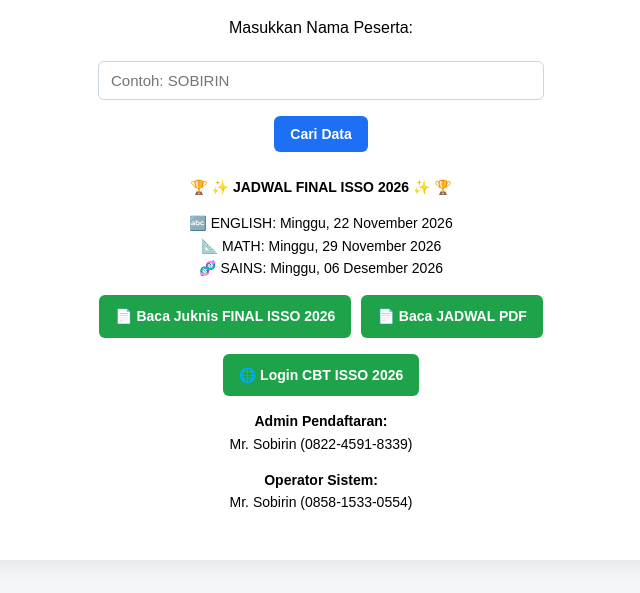
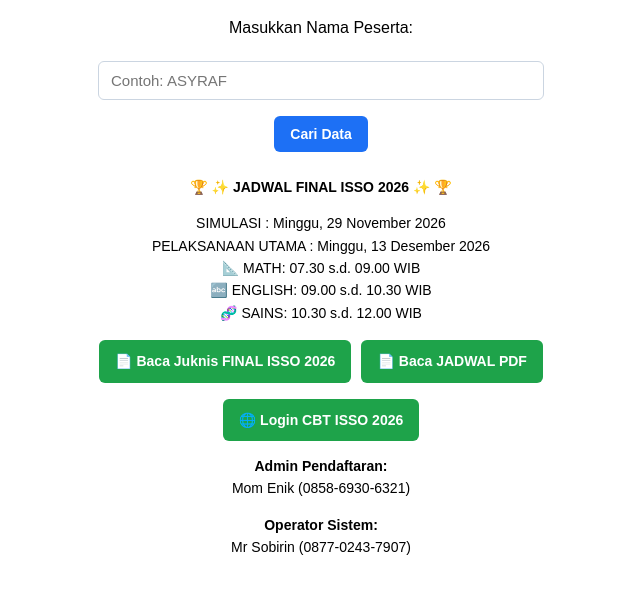
Before and after one commit to elmasrury/final-isso-2026, a plain HTML site: page index.html in a window 1280 px wide. Shown: the part 165-758 px from the top of the page, without its empty margins (319-959 px from the left). Drawn offline with Linux system fonts and the light colour scheme.

Commit message:
index.html

```diff
--- a/index.html
+++ b/index.html
@@ -58,7 +58,7 @@
     <h1 class="title"><span>I</span><span>S</span><span>S</span><span>O</span> - 2026</h1>
 
     <p>Masukkan Nama Peserta:</p>
-    <input type="text" id="keyword" placeholder="Contoh: SOBIRIN" />
+    <input type="text" id="keyword" placeholder="Contoh: ASYRAF" />
     <div class="btn-group">
       <button class="btn-blue" onclick="cariData()">Cari Data</button>
     </div>
@@ -67,9 +67,11 @@
 
     <div class="meta">
       <p><strong>🏆 ✨ JADWAL FINAL ISSO 2026 ✨ 🏆</strong></p>
-      <p>🔤 ENGLISH: Minggu, 22 November 2026<br>
-         📐 MATH: Minggu, 29 November 2026<br>
-         🧬 SAINS: Minggu, 06 Desember 2026</p>
+      <p>SIMULASI : Minggu, 29 November 2026<br>
+         PELAKSANAAN UTAMA : Minggu, 13 Desember 2026<br>
+        📐 MATH: 07.30 s.d. 09.00 WIB<br>
+        🔤 ENGLISH: 09.00 s.d. 10.30 WIB<br>
+        🧬 SAINS: 10.30 s.d. 12.00 WIB</p>
 
       <div class="btn-group">
         <a class="btn btn-green" href="LINK_JUKNIS" target="_blank">📄 Baca Juknis FINAL ISSO 2026</a>
@@ -79,8 +81,8 @@
         <a class="btn btn-green" href="LINK_CBT" target="_blank">🌐 Login CBT ISSO 2026</a>
       </div>
 
-      <p><strong>Admin Pendaftaran:</strong><br>Mr. Sobirin (0822-4591-8339)</p>
-      <p><strong>Operator Sistem:</strong><br>Mr. Sobirin (0858-1533-0554)</p>
+      <p><strong>Admin Pendaftaran:</strong><br>Mom Enik (0858-6930-6321)</p>
+      <p><strong>Operator Sistem:</strong><br>Mr Sobirin (0877-0243-7907)</p>
     </div>
   </div>
 
```
